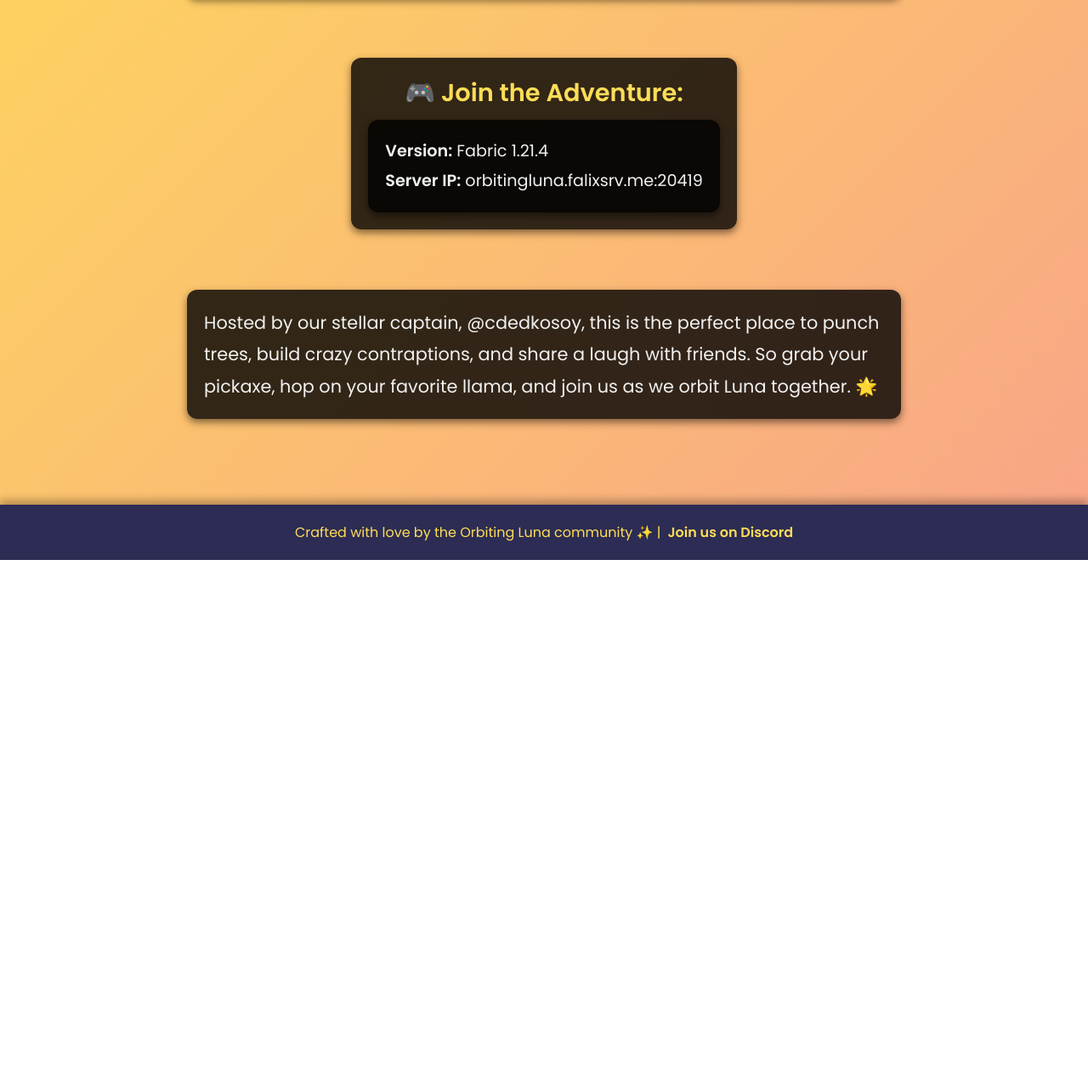
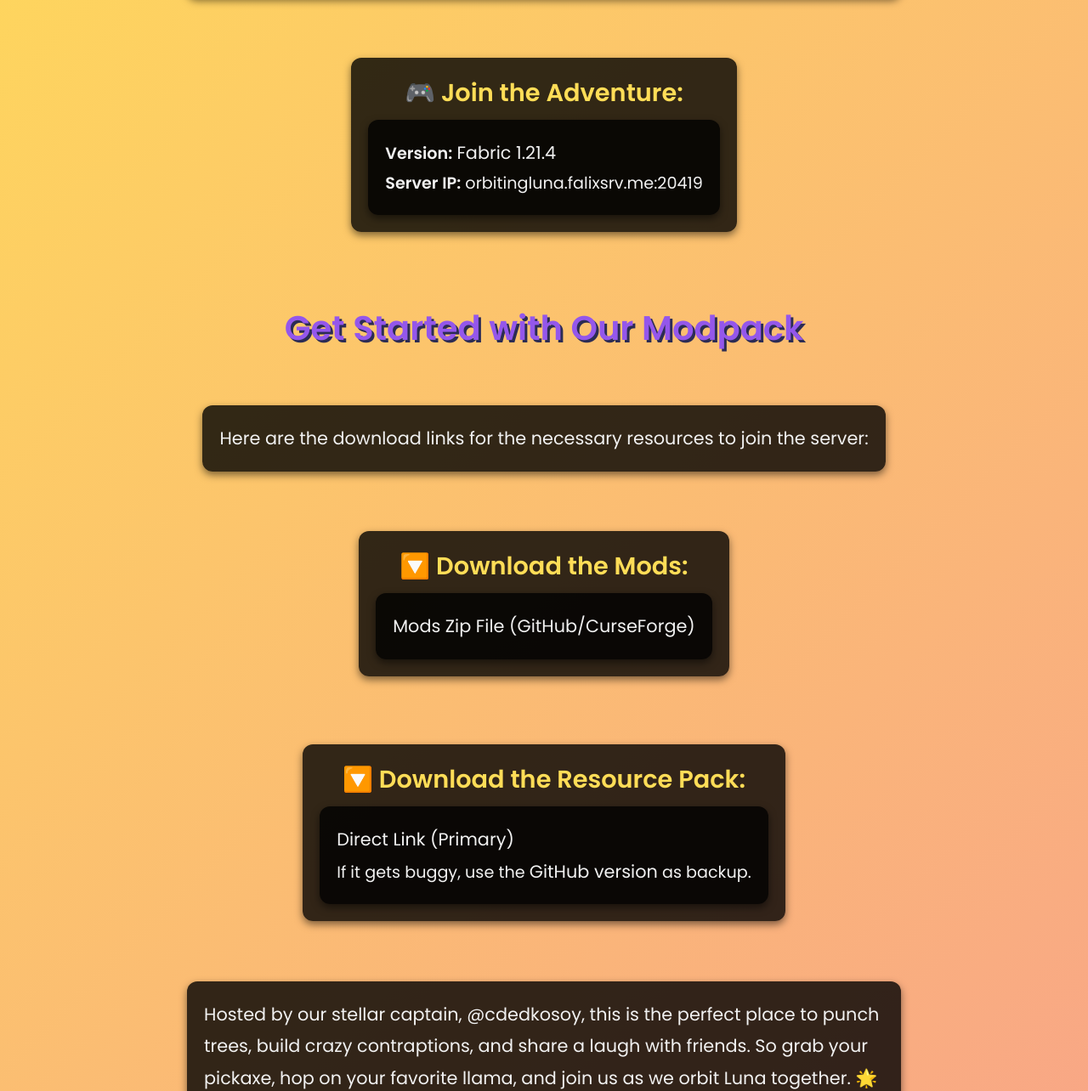
Before and after one commit to cdedkosoy/orbiting_luna, a plain HTML site: page index.html in a window 1280 px wide. Shown: the part 468-1752 px from the top of the page at 85% size. Before the commit the page ends 1127 px from the top, so only its background shows below. Drawn offline with Linux system fonts and the light colour scheme.

Commit message:
Update index.html

```diff
--- a/index.html
+++ b/index.html
@@ -144,7 +144,24 @@
 
         <div class="server-info">
             <h3>🎮 Join the Adventure:</h3>
-            <p><strong>Version:</strong> Fabric 1.21.4<br><strong>Server IP:</strong> orbitingluna.falixsrv.me:20419</p>
+            <p><strong>Version:</strong> <a href="https://fabricmc.net/use/" target="_blank">Fabric 1.21.4</a><br><strong>Server IP:</strong> orbitingluna.falixsrv.me:20419</p>
+        </div>
+
+        <h2>Get Started with Our Modpack</h2>
+        <p>
+            Here are the download links for the necessary resources to join the server:
+        </p>
+        <div class="server-info">
+            <h3>🔽 Download the Mods:</h3>
+            <p><a href="https://example.com/mods.zip" target="_blank">Mods Zip File (GitHub/CurseForge)</a></p>
+        </div>
+
+        <div class="server-info">
+            <h3>🔽 Download the Resource Pack:</h3>
+            <p>
+                <a href="https://example.com/resourcepack.zip" target="_blank">Direct Link (Primary)</a><br>
+                If it gets buggy, use the <a href="https://github.com/example/resourcepack" target="_blank">GitHub version</a> as backup.
+            </p>
         </div>
 
         <p>
```
